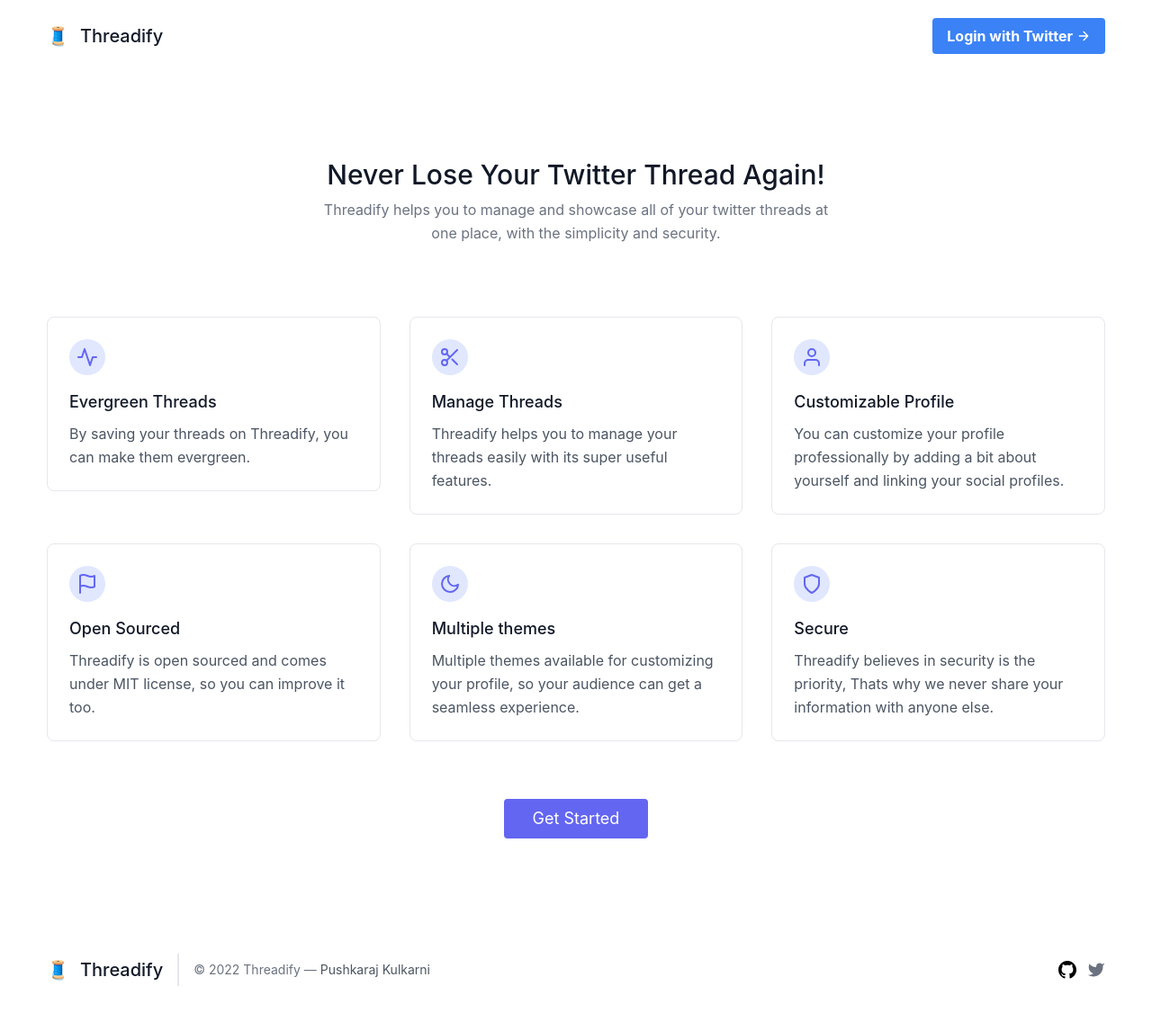
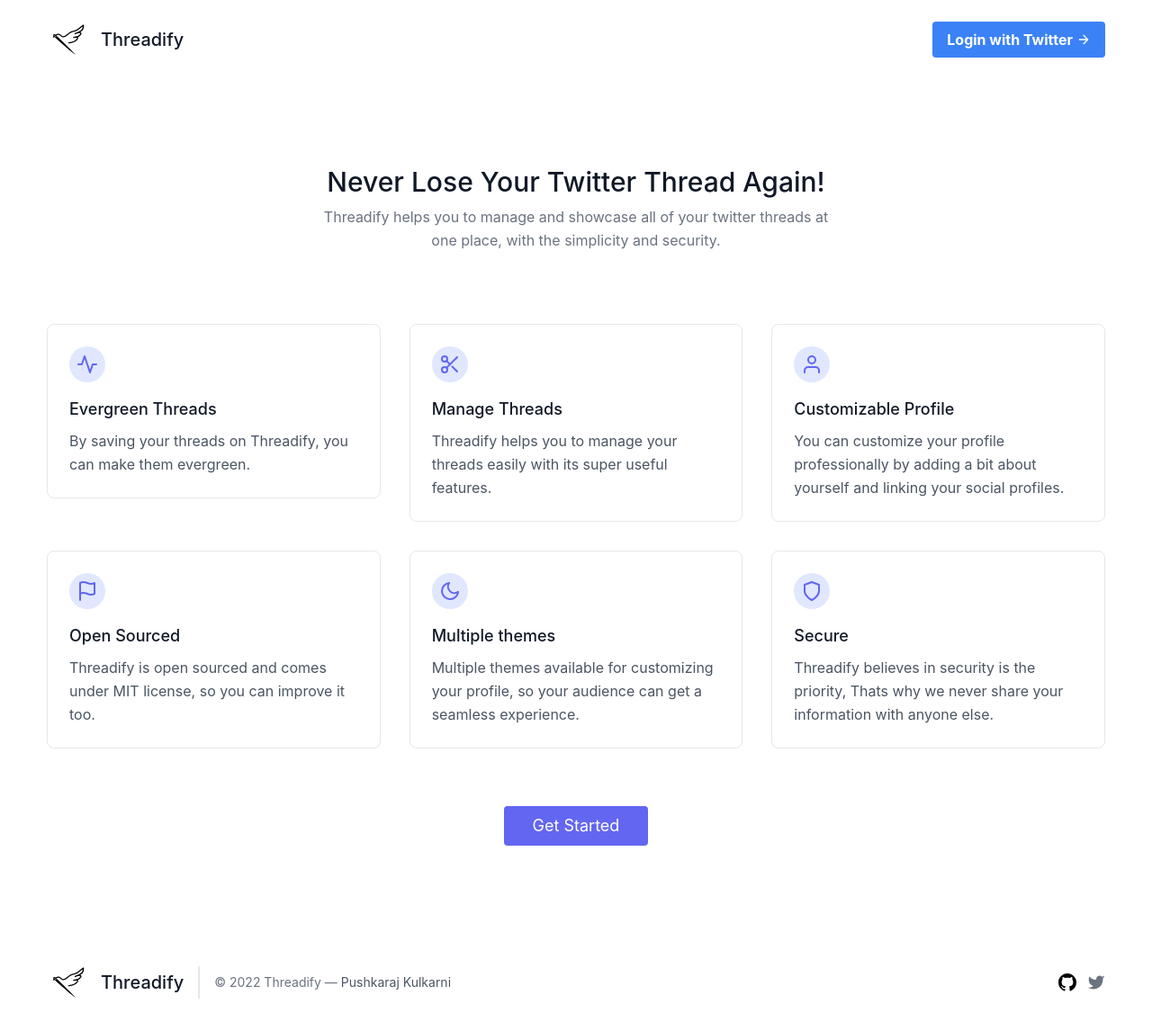
Before and after one commit to pushkaraj2007/Threadify, a Next.js app: page / in a window 1280 px wide. Shown: the whole page at 90% size. Built offline with nearby package versions, Linux system fonts and the light colour scheme.

Commit message:
feat: update to project logo instead of emoji (#9)
* Update Navbar.tsx

added project logo instead of emoji

* Update Footer.tsx

```diff
--- a/components/Footer.tsx
+++ b/components/Footer.tsx
@@ -5,7 +5,7 @@
         <footer className="text-gray-600 body-font">
             <div className="container px-5 py-8 mx-auto flex items-center sm:flex-row flex-col">
                 <a className="flex title-font font-medium items-center md:justify-start justify-center text-gray-900">
-                    <p className="text-[20px]">🧵</p>
+                    <img src="/logo.svg" className="h-12" alt="" />
                     <span className="ml-3 text-xl">Threadify</span>
                 </a>
                 <p className="text-sm text-gray-500 sm:ml-4 sm:pl-4 sm:border-l-2 sm:border-gray-200 sm:py-2 sm:mt-0 mt-4">© 2022 Threadify —
--- a/components/Navbar.tsx
+++ b/components/Navbar.tsx
@@ -5,7 +5,7 @@
         <header className="text-gray-600 body-font">
             <div className="container mx-auto justify-between flex flex-wrap p-5 flex-col md:flex-row items-center">
                 <a className="flex title-font font-medium items-center text-gray-900 mb-4 md:mb-0">
-                    <p className="text-[20px]">🧵</p>
+                    <img src="/logo.svg" className="h-12" alt="" />
                     <span className="ml-3 text-xl">Threadify</span>
                 </a>
                 <button className="bg-blue-500 flex items-center transition-all hover:bg-blue-700 text-white font-bold py-2 px-4 rounded">Login with Twitter
```
